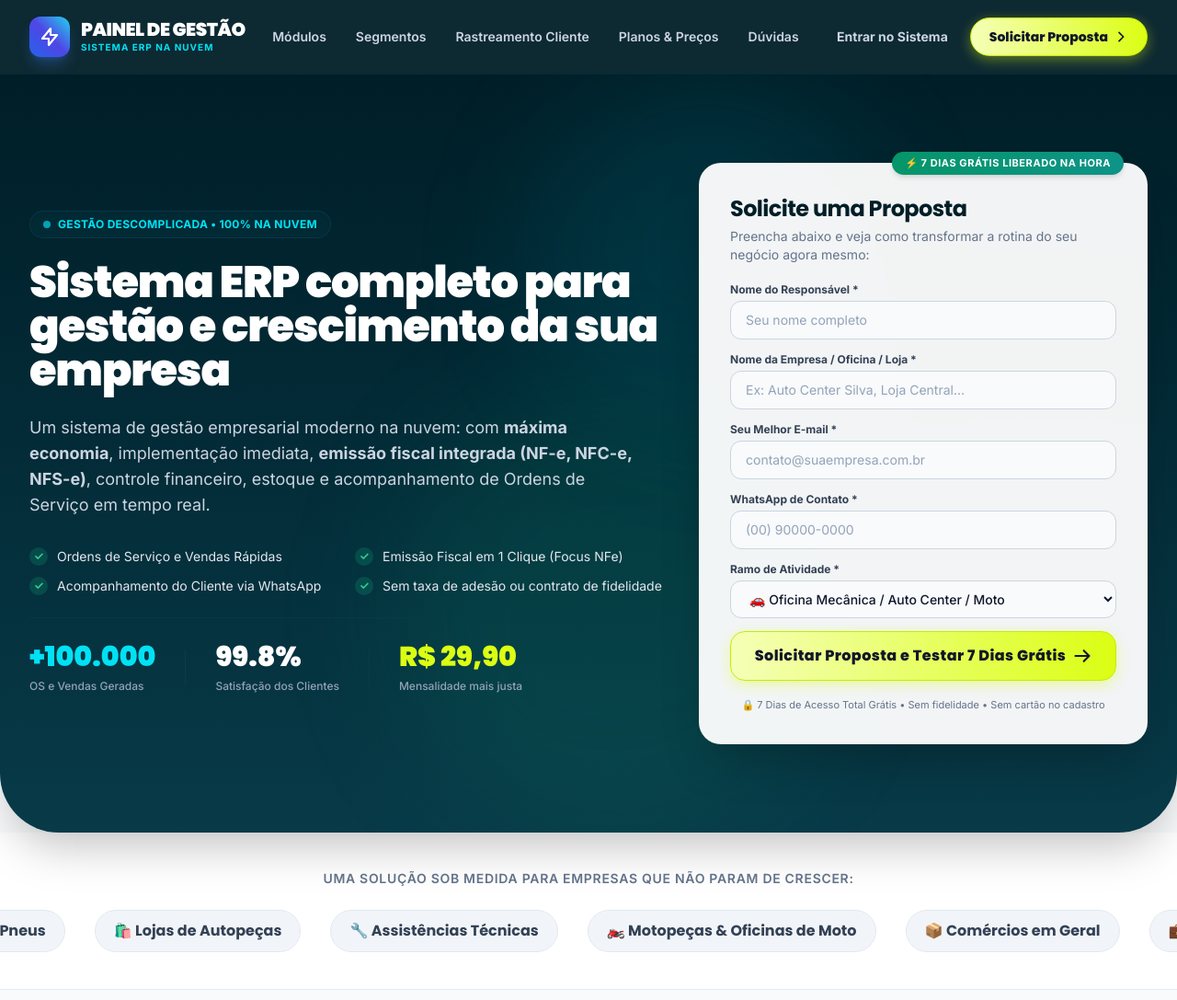
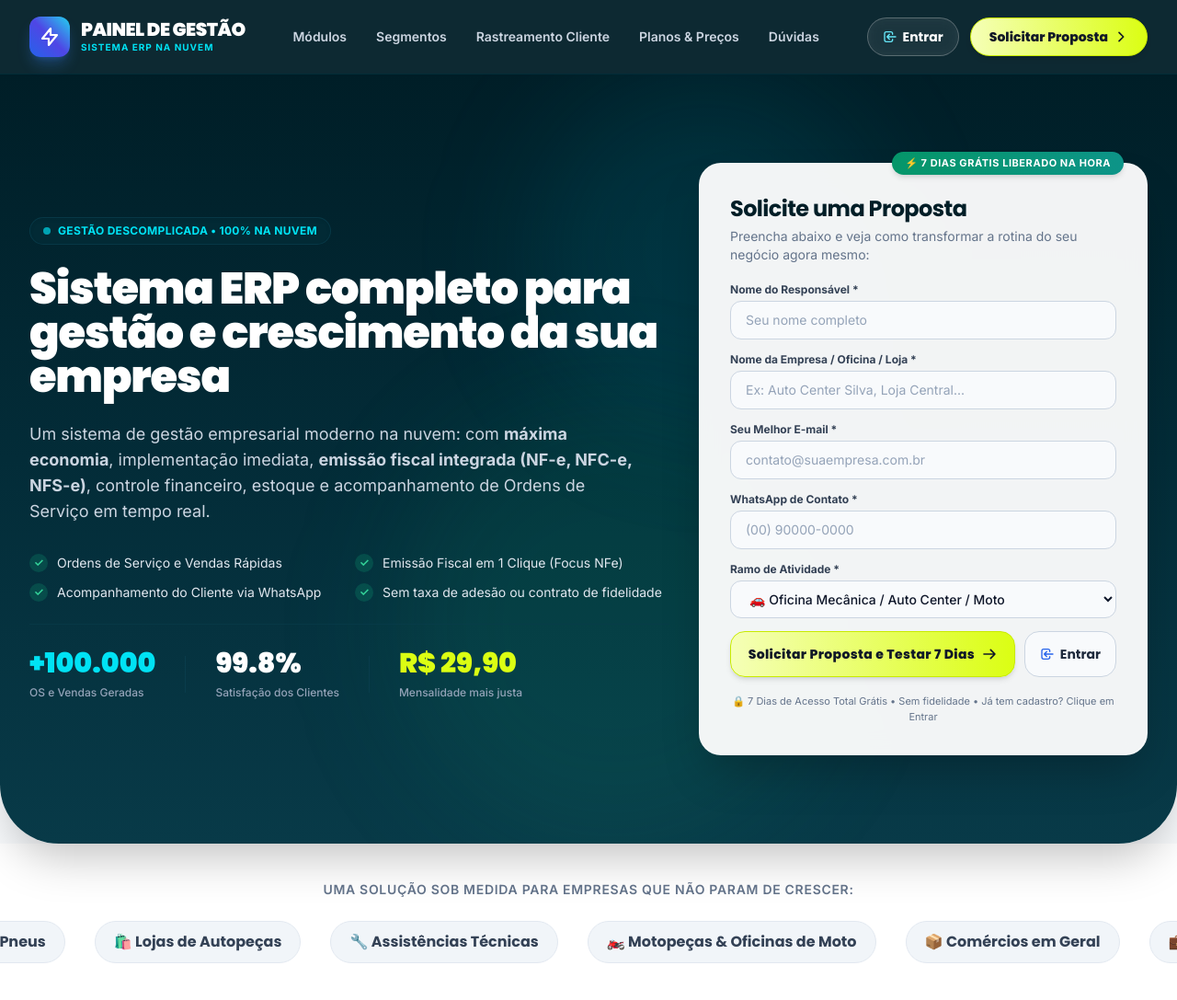
Before and after one commit to nandocozac/painel-gestao, a Flask app: page /proposta in a window 1280 px wide. Shown: the top 1087 px of the page at 92% size. Run offline with Flask 3, Linux system fonts and the light colour scheme; some libraries are stand-ins or nearby versions.

Commit message:
feat: adiciona botao 'Entrar' destacado e com formato de botao ao lado de 'Solicitar Proposta'

```diff
--- a/templates/landing.html
+++ b/templates/landing.html
@@ -154,11 +154,14 @@
                     </a>
                     {% else %}
                     <a href="{{ url_for('login') }}"
-                        class="text-xs sm:text-sm font-bold text-slate-300 hover:text-white px-3 py-2 rounded-lg transition">
-                        Entrar no Sistema
+                        class="text-xs sm:text-sm font-display font-bold text-white bg-white/10 hover:bg-white/20 border border-white/25 hover:border-white/40 px-4 py-2.5 rounded-full inline-flex items-center gap-1.5 transition backdrop-blur shadow-xs hover:scale-105 active:scale-95">
+                        <svg class="w-4 h-4 text-cyan-300" fill="none" stroke="currentColor" viewBox="0 0 24 24">
+                            <path stroke-linecap="round" stroke-linejoin="round" stroke-width="2" d="M11 16l-4-4m0 0l4-4m-4 4h14m-5 4v1a3 3 0 01-3 3H6a3 3 0 01-3-3V7a3 3 0 013-3h7a3 3 0 013 3v1" />
+                        </svg>
+                        <span>Entrar</span>
                     </a>
                     <a href="#proposta"
-                        class="btn-omie-lima text-xs sm:text-sm font-display font-extrabold px-5 py-2.5 rounded-full inline-flex items-center gap-1.5 transition">
+                        class="btn-omie-lima text-xs sm:text-sm font-display font-extrabold px-5 py-2.5 rounded-full inline-flex items-center gap-1.5 transition shadow-md">
                         <span>Solicitar Proposta</span>
                         <svg class="w-4 h-4" fill="none" stroke="currentColor" viewBox="0 0 24 24">
                             <path stroke-linecap="round" stroke-linejoin="round" stroke-width="2.5" d="M9 5l7 7-7 7" />
@@ -285,16 +288,25 @@
                                 </select>
                             </div>
 
-                            <button type="submit"
-                                class="w-full btn-omie-lima py-3.5 rounded-2xl font-display font-extrabold text-sm sm:text-base tracking-wide flex items-center justify-center gap-2 mt-4 cursor-pointer">
-                                <span>Solicitar Proposta e Testar 7 Dias Grátis</span>
-                                <svg class="w-5 h-5" fill="none" stroke="currentColor" viewBox="0 0 24 24">
-                                    <path stroke-linecap="round" stroke-linejoin="round" stroke-width="2.5" d="M14 5l7 7m0 0l-7 7m7-7H3" />
-                                </svg>
-                            </button>
+                            <div class="flex flex-col sm:flex-row items-center gap-2.5 mt-4">
+                                <button type="submit"
+                                    class="w-full sm:flex-1 btn-omie-lima py-3.5 rounded-2xl font-display font-extrabold text-xs sm:text-sm tracking-wide flex items-center justify-center gap-2 cursor-pointer shadow-md">
+                                    <span>Solicitar Proposta e Testar 7 Dias</span>
+                                    <svg class="w-4 h-4" fill="none" stroke="currentColor" viewBox="0 0 24 24">
+                                        <path stroke-linecap="round" stroke-linejoin="round" stroke-width="2.5" d="M14 5l7 7m0 0l-7 7m7-7H3" />
+                                    </svg>
+                                </button>
+                                <a href="{{ url_for('login') }}"
+                                    class="w-full sm:w-auto px-4 py-3.5 rounded-2xl border border-slate-300 hover:border-petroleo-900 bg-slate-50 hover:bg-white text-slate-800 font-display font-bold text-xs sm:text-sm flex items-center justify-center gap-1.5 transition shadow-xs shrink-0">
+                                    <svg class="w-4 h-4 text-blue-600" fill="none" stroke="currentColor" viewBox="0 0 24 24">
+                                        <path stroke-linecap="round" stroke-linejoin="round" stroke-width="2" d="M11 16l-4-4m0 0l4-4m-4 4h14m-5 4v1a3 3 0 01-3 3H6a3 3 0 01-3-3V7a3 3 0 013-3h7a3 3 0 013 3v1" />
+                                    </svg>
+                                    <span>Entrar</span>
+                                </a>
+                            </div>
 
                             <p class="text-center text-[11px] text-slate-500 pt-1">
-                                🔒 7 Dias de Acesso Total Grátis &bull; Sem fidelidade &bull; Sem cartão no cadastro
+                                🔒 7 Dias de Acesso Total Grátis &bull; Sem fidelidade &bull; Já tem cadastro? Clique em Entrar
                             </p>
                         </form>
                     </div>
```
